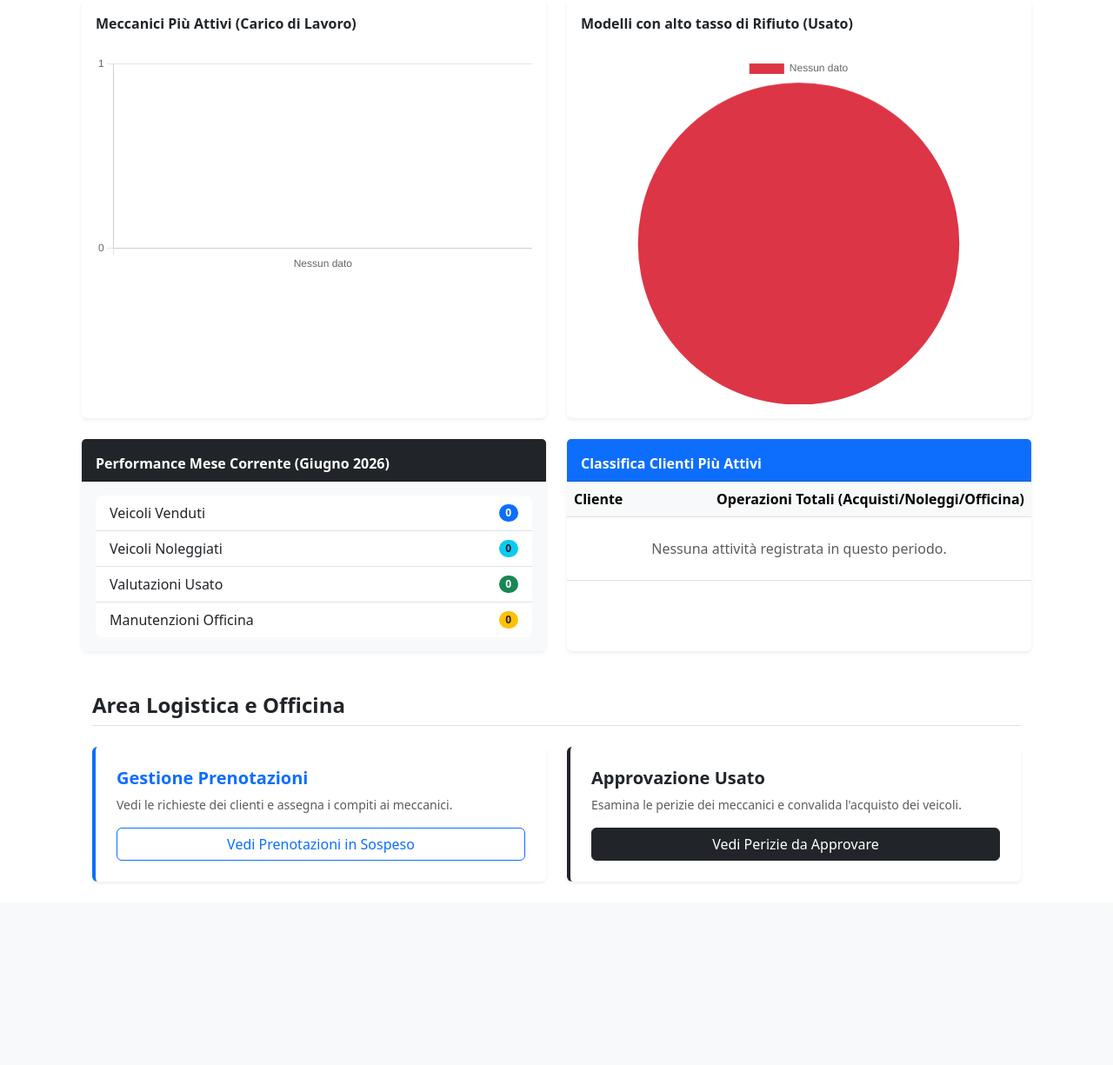
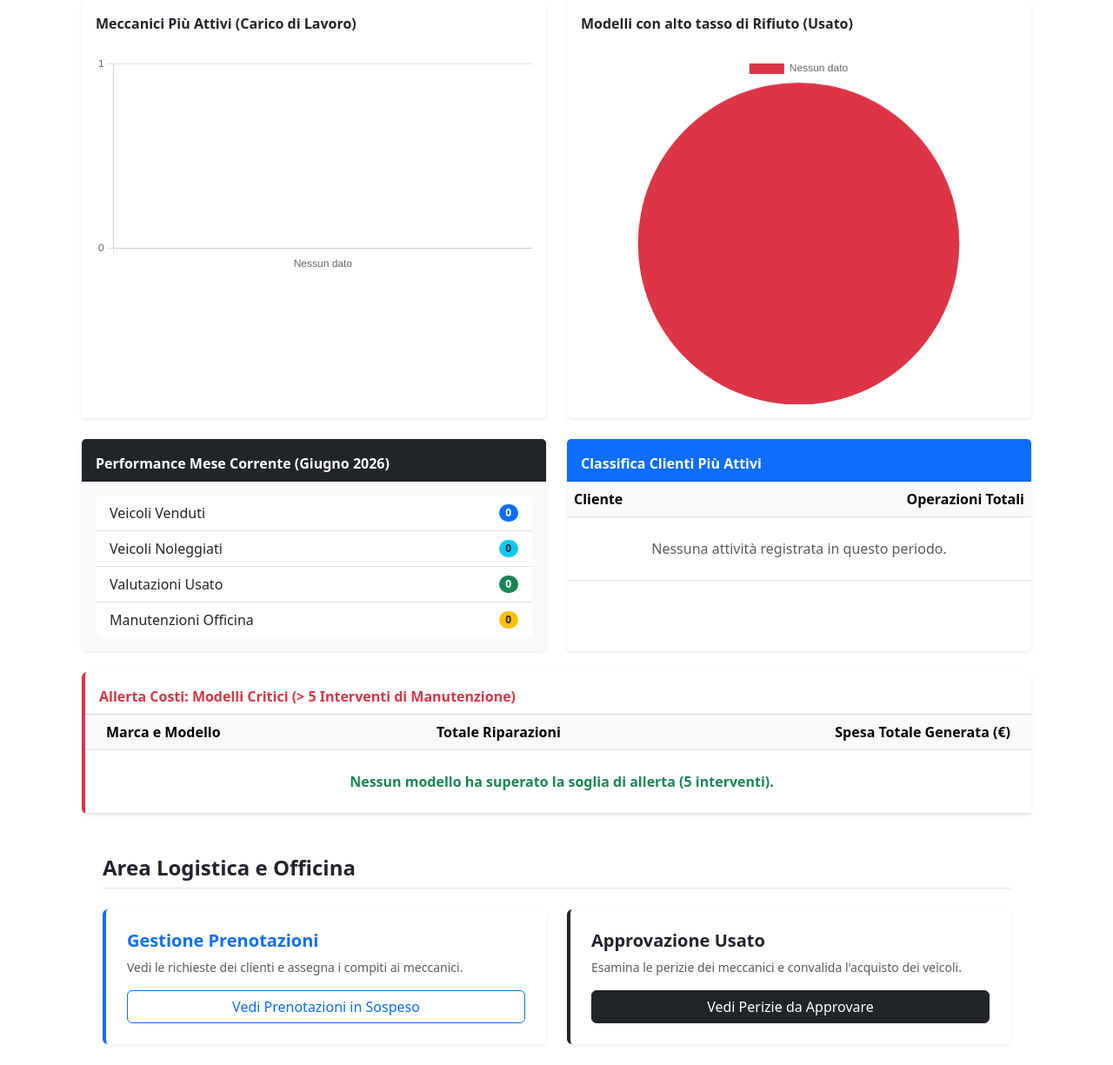
Before and after one commit to LorenzoBelletti05/DB-Project-UNIBO, a Flask app: page /admin_dashboard in a window 1280 px wide. Shown: the part 783-2008 px from the top of the page at 87% size. Before the commit the page ends 1797 px from the top, so only its background shows below. Run offline with Flask 3, Linux system fonts and the light colour scheme; the visitor is signed in with stand-in values (Sample User, id 1); data that the repository does not hold is empty; parts of the project's set-up code (start-up, migrations or seed data) failed here and were passed over.

Commit message:
Add new query

```diff
--- a/Concessionaria_camion_autotrasporti/Backend/app/routes.py
+++ b/Concessionaria_camion_autotrasporti/Backend/app/routes.py
@@ -163,7 +163,6 @@ def dashboard_admin():
         }
 
         # --- REQUISITO: CLIENTI PIÙ ATTIVI (Classifica in memoria) ---
-        # Uniamo gli ID_Persona di chi ha comprato, noleggiato o prenotato in officina
         attivita_clienti = {}
 
         # 1. Da Contratti (Acquisti e Noleggi)
@@ -182,7 +181,6 @@ def dashboard_admin():
                     "nominativo": mappa_persone.get(id_c, f"Cliente ID {id_c}"),
                     "totale_operazioni": conteggio
                 })
-        # Ordiniamo i clienti dal più attivo
         clienti_attivi = sorted(clienti_attivi, key=lambda x: x['totale_operazioni'], reverse=True)[:5]
 
         # Query 5.5.6 ==> Venditori con le migliori performance
@@ -222,7 +220,6 @@ def dashboard_admin():
         mappa_usato_telaio = {v['ID_Usato']: v['NumeroTelaio'] for v in valutazioni_tab}
         rifiuti_modelli = {}
         for esito in esiti:
-            # Cerchiamo solo le 'P' (cioè i veicoli rifiutati dal meccanico)
             if esito.get('Esito_Meccanico') == 'P':
                 telaio = mappa_usato_telaio.get(esito.get('ID_Usato'))
                 if telaio:
@@ -231,6 +228,50 @@ def dashboard_admin():
         ord_rifiuti = sorted(rifiuti_modelli.items(), key=lambda x: x[1], reverse=True)
         labels_rifiuti = [r[0] for r in ord_rifiuti]; valori_rifiuti = [r[1] for r in ord_rifiuti]
 
+        # --- NUOVA QUERY: COSTI MANUTENZIONE VEICOLI CRITICI (> 5 Interventi) ---
+        interventi = supabase.table('INTERVENTO').select('ID_Intervento, Costo').eq('Tipologia_Intervento', 'Manutenzione').execute().data
+        id_interventi = [i['ID_Intervento'] for i in interventi]
+
+        risultati_riparazioni = []
+        if id_interventi:
+            prenotazioni_manutenzione = supabase.table('PRENOTAZIONE').select('NumeroTelaio, ID_Intervento').in_('ID_Intervento', id_interventi).execute().data
+            marche = supabase.table('MARCA').select('ID_Marca, Nome').execute().data
+
+            # Creiamo le mappe di supporto
+            costo_intervento = {i['ID_Intervento']: i.get('Costo', 0) for i in interventi}
+            telaio_da_intervento = {p['ID_Intervento']: p['NumeroTelaio'] for p in prenotazioni_manutenzione if p.get('ID_Intervento')}
+            info_veicolo = {v['NumeroTelaio']: (v.get('Modello', 'Ignoto'), v.get('ID_Marca')) for v in tutti_veicoli}
+            nome_marca = {m['ID_Marca']: m.get('Nome', 'Ignota') for m in marche}
+
+            # Calcolo aggregato in memoria
+            stats_riparazioni = {}
+            for id_int, costo in costo_intervento.items():
+                telaio = telaio_da_intervento.get(id_int)
+                if telaio:
+                    modello, id_m = info_veicolo.get(telaio, ('Ignoto', None))
+                    marca = nome_marca.get(id_m, 'Ignota')
+                    chiave = f"{marca}_{modello}"
+
+                    if chiave not in stats_riparazioni:
+                        stats_riparazioni[chiave] = {'modello': modello, 'marca': marca, 'totale': 0, 'spesa': 0.0}
+
+                    stats_riparazioni[chiave]['totale'] += 1
+                    stats_riparazioni[chiave]['spesa'] += float(costo or 0.0)
+
+            # Filtriamo (HAVING COUNT > 5) e creiamo la lista per l'HTML
+            for chiave, dati in stats_riparazioni.items():
+                # ATTENZIONE: per provare subito se funziona metti "> 0", altrimenti usa "> 5" come richiesto
+                if dati['totale'] > 5:
+                    risultati_riparazioni.append({
+                        'Modello': dati['modello'],
+                        'Marca': dati['marca'],
+                        'Totale_Riparazioni': dati['totale'],
+                        'Spesa_Totale': round(dati['spesa'], 2)
+                    })
+
+            # Ordiniamo per totale riparazioni DESC
+            risultati_riparazioni = sorted(risultati_riparazioni, key=lambda x: x['Totale_Riparazioni'], reverse=True)
+
     except Exception as e:
         print(f"\nERRORE DASHBOARD ADMIN: {str(e)}\n")
         veicoli_catalogo, interventi_aperti, valutazioni_sospeso = 0, 0, 0
@@ -238,6 +279,7 @@ def dashboard_admin():
         labels_meccanici, valori_meccanici, labels_rifiuti, valori_rifiuti = [], [], [], []
         report_mensile = {"vendite": 0, "noleggi": 0, "valutazioni": 0, "interventi": 0}
         clienti_attivi = []
+        risultati_riparazioni = [] # <-- Aggiunto fallback per evitare errori in HTML in caso di crash
 
     return render_template('admin/admin_dashboard.html',
                            veicoli_catalogo=veicoli_catalogo, interventi_aperti=interventi_aperti, valutazioni_sospeso=valutazioni_sospeso,
@@ -245,8 +287,8 @@ def dashboard_admin():
                            labels_venditori=labels_venditori, valori_venditori=valori_venditori,
                            labels_meccanici=labels_meccanici, valori_meccanici=valori_meccanici,
                            labels_rifiuti=labels_rifiuti, valori_rifiuti=valori_rifiuti,
-                           report_mensile=report_mensile, clienti_attivi=clienti_attivi)
-
+                           report_mensile=report_mensile, clienti_attivi=clienti_attivi,
+                           risultati_riparazioni=risultati_riparazioni) # <-- AGGIUNTA QUI PER PASSARE I DATI ALLA
 @main.route('/admin/toggle_utente/<int:id_persona>', methods=['POST'])
 @ruolo_richiesto([4, 5])
 def toggle_utente(id_persona):
--- a/Concessionaria_camion_autotrasporti/GUI/templates/admin/admin_dashboard.html
+++ b/Concessionaria_camion_autotrasporti/GUI/templates/admin/admin_dashboard.html
@@ -93,7 +93,7 @@
                         <thead class="table-light">
                             <tr>
                                 <th>Cliente</th>
-                                <th class="text-end">Operazioni Totali (Acquisti/Noleggi/Officina)</th>
+                                <th class="text-end">Operazioni Totali</th>
                             </tr>
                         </thead>
                         <tbody>
@@ -109,6 +109,67 @@
                             {% endfor %}
                         </tbody>
                     </table>
+                </div>
+            </div>
+        </div>
+    </div>
+
+    <div class="row mb-5">
+        <div class="col-12">
+            <div class="card shadow-sm border-0 border-start border-danger border-4">
+                <div class="card-header bg-white fw-bold pt-3 pb-2 text-danger">
+                    Allerta Costi: Modelli Critici (> 5 Interventi di Manutenzione)
+                </div>
+                <div class="card-body p-0">
+                    <table class="table table-hover align-middle mb-0">
+                        <thead class="table-light">
+                            <tr>
+                                <th class="ps-4">Marca e Modello</th>
+                                <th class="text-center">Totale Riparazioni</th>
+                                <th class="text-end pe-4">Spesa Totale Generata (€)</th>
+                            </tr>
+                        </thead>
+                        <tbody>
+                            {% for r in risultati_riparazioni %}
+                            <tr>
+                                <td class="ps-4 fw-bold text-secondary">{{ r.Marca }} {{ r.Modello }}</td>
+                                <td class="text-center">
+                                    <span class="badge bg-danger rounded-pill fs-6">{{ r.Totale_Riparazioni }}</span>
+                                </td>
+                                <td class="text-end pe-4 text-dark fw-bold">
+                                    € {{ "%.2f"|format(r.Spesa_Totale) }}
+                                </td>
+                            </tr>
+                            {% else %}
+                            <tr>
+                                <td colspan="3" class="text-center py-4 text-success fw-bold">
+                                    <i class="bi bi-check-circle me-2"></i>Nessun modello ha superato la soglia di allerta (5 interventi).
+                                </td>
+                            </tr>
+                            {% endfor %}
+                        </tbody>
+                    </table>
+                </div>
+            </div>
+        </div>
+    </div>
+    <div class="row mt-5 mb-4 container mx-auto">
+        <div class="col-12"><h4 class="fw-bold border-bottom pb-2">Area Logistica e Officina</h4></div>
+        <div class="col-md-6 mt-3">
+            <div class="card shadow-sm border-0 border-start border-primary border-4 h-100">
+                <div class="card-body p-4">
+                    <h5 class="fw-bold text-primary">Gestione Prenotazioni</h5>
+                    <p class="text-muted small">Vedi le richieste dei clienti e assegna i compiti ai meccanici.</p>
+                    <a href="/admin/reservations" class="btn btn-outline-primary w-100">Vedi Prenotazioni in Sospeso</a>
+                </div>
+            </div>
+        </div>
+        <div class="col-md-6 mt-3">
+            <div class="card shadow-sm border-0 border-start border-dark border-4 h-100">
+                <div class="card-body p-4">
+                    <h5 class="fw-bold text-dark">Approvazione Usato</h5>
+                    <p class="text-muted small">Esamina le perizie dei meccanici e convalida l'acquisto dei veicoli.</p>
+                    <a href="/admin/approve_trade_in" class="btn btn-dark w-100">Vedi Perizie da Approvare</a>
                 </div>
             </div>
         </div>
@@ -143,39 +204,17 @@
         options: { cutout: '65%' }
     });
 
-    // 3. CHART MECCANICI (Nuovo!)
+    // 3. CHART MECCANICI
     new Chart(document.getElementById('chartMeccanici'), {
         type: 'bar',
         data: { labels: l_meccanici, datasets: [{ label: 'Interventi Assegnati', data: d_meccanici, backgroundColor: '#6f42c1', borderRadius: 4 }] },
         options: { plugins: { legend: { display: false } }, scales: { y: { beginAtZero: true, ticks: { stepSize: 1 } } } }
     });
 
-    // 4. CHART MODELLI RIFIUTATI (Nuovo!)
+    // 4. CHART MODELLI RIFIUTATI
     new Chart(document.getElementById('chartRifiuti'), {
         type: 'pie',
         data: { labels: l_rifiuti, datasets: [{ data: d_rifiuti, backgroundColor: ['#dc3545', '#fd7e14', '#ffc107', '#6c757d'], borderWidth: 0 }] }
     });
 </script>
-
-<div class="row mt-5 mb-4 container mx-auto">
-    <div class="col-12"><h4 class="fw-bold border-bottom pb-2">Area Logistica e Officina</h4></div>
-    <div class="col-md-6 mt-3">
-        <div class="card shadow-sm border-0 border-start border-primary border-4 h-100">
-            <div class="card-body p-4">
-                <h5 class="fw-bold text-primary">Gestione Prenotazioni</h5>
-                <p class="text-muted small">Vedi le richieste dei clienti e assegna i compiti ai meccanici.</p>
-                <a href="/admin/reservations" class="btn btn-outline-primary w-100">Vedi Prenotazioni in Sospeso</a>
-            </div>
-        </div>
-    </div>
-    <div class="col-md-6 mt-3">
-        <div class="card shadow-sm border-0 border-start border-dark border-4 h-100">
-            <div class="card-body p-4">
-                <h5 class="fw-bold text-dark">Approvazione Usato</h5>
-                <p class="text-muted small">Esamina le perizie dei meccanici e convalida l'acquisto dei veicoli.</p>
-                <a href="/admin/approve_trade_in" class="btn btn-dark w-100">Vedi Perizie da Approvare</a>
-            </div>
-        </div>
-    </div>
-</div>
 {% endblock %}
```
Lines whose indentation alone changed are shown as unchanged.
